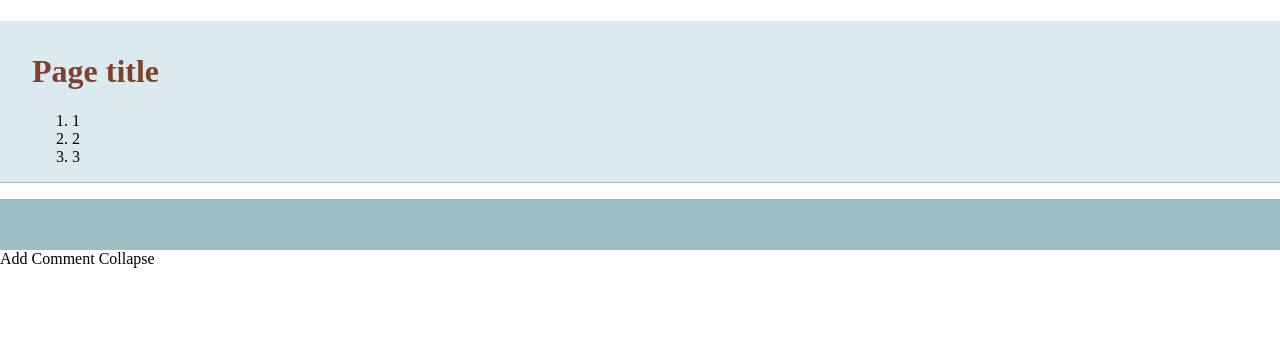
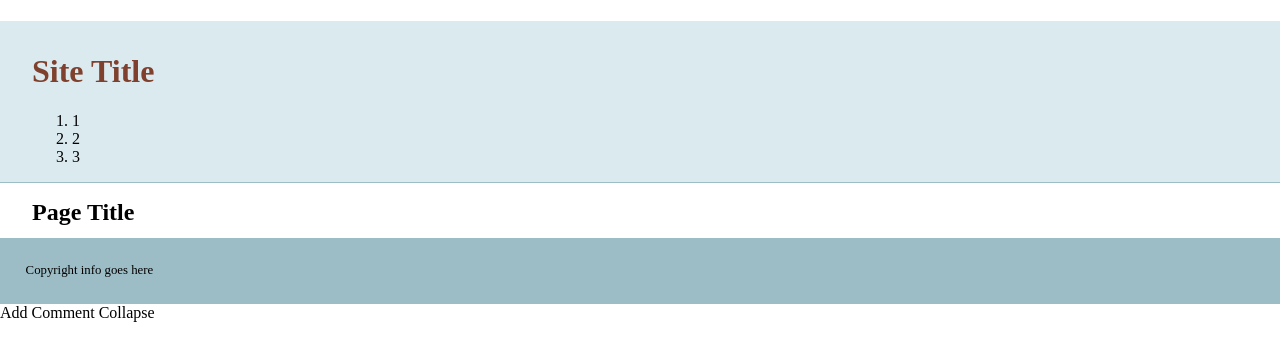
Before and after one commit to hstephens333/git-basics, a plain HTML site: page index.html in a window 1280 px wide. Drawn offline with nearby package versions, Linux system fonts and the light colour scheme.

Commit message:
added more info to the template

```diff
--- a/index.html
+++ b/index.html
@@ -14,7 +14,7 @@
     </head>
     <body>
     <header>
-	<h1>Page title</h1>
+	<h1>Site Title</h1>
 
   <ol>
     <li>1</li>
@@ -26,8 +26,9 @@
     <nav id="pageNav">
     </nav>
     <main>
+      <h2>Page Title</h2>
     </main>
-    <footer>
+    <footer> Copyright info goes here
     </footer>
         <script>
 //use the modernizr load to load up external scripts. This will load the scripts asynchronously, but the order listed matters. Although it will load all scripts in parallel, it will execute them in the order listed
```
